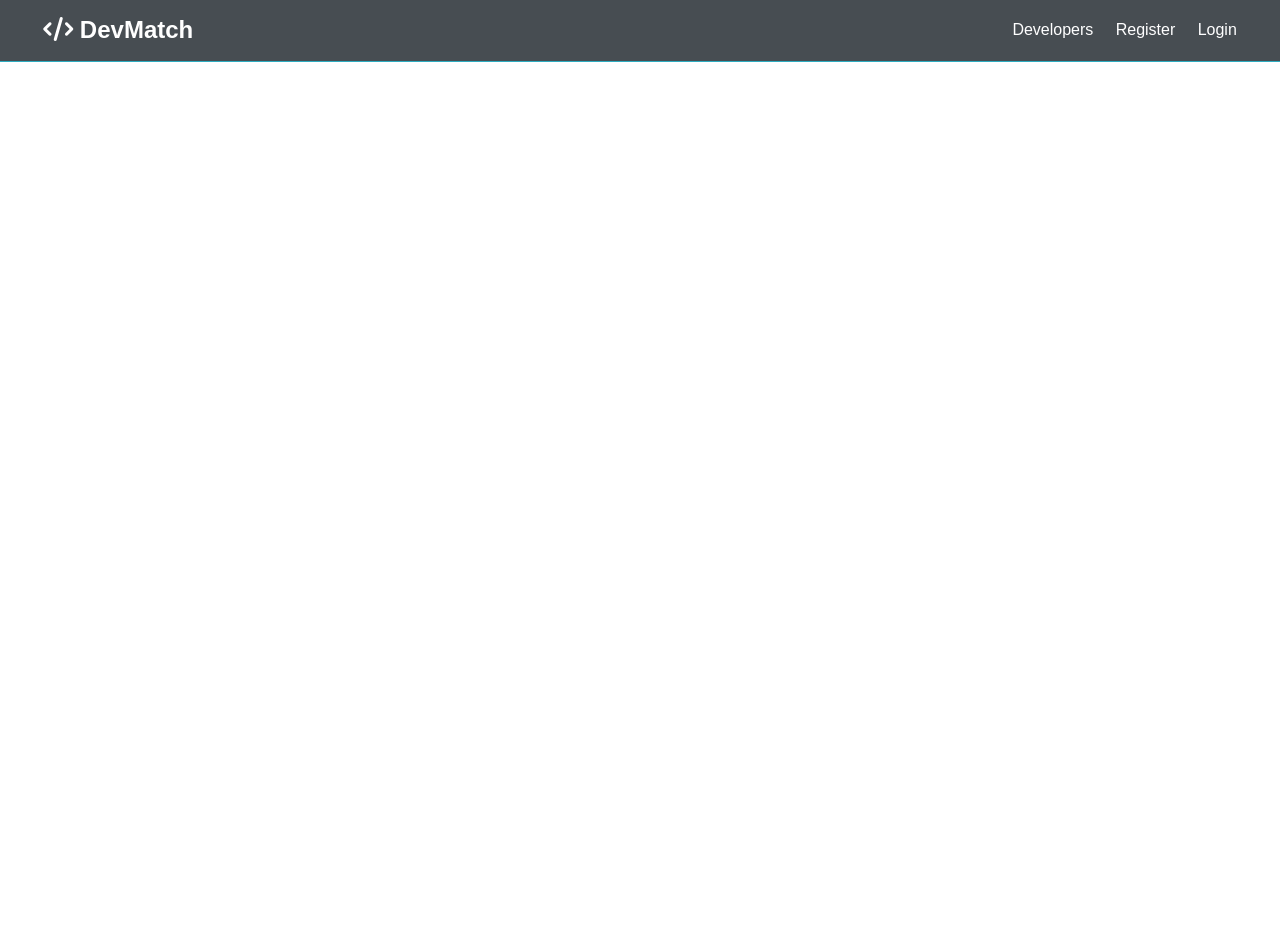
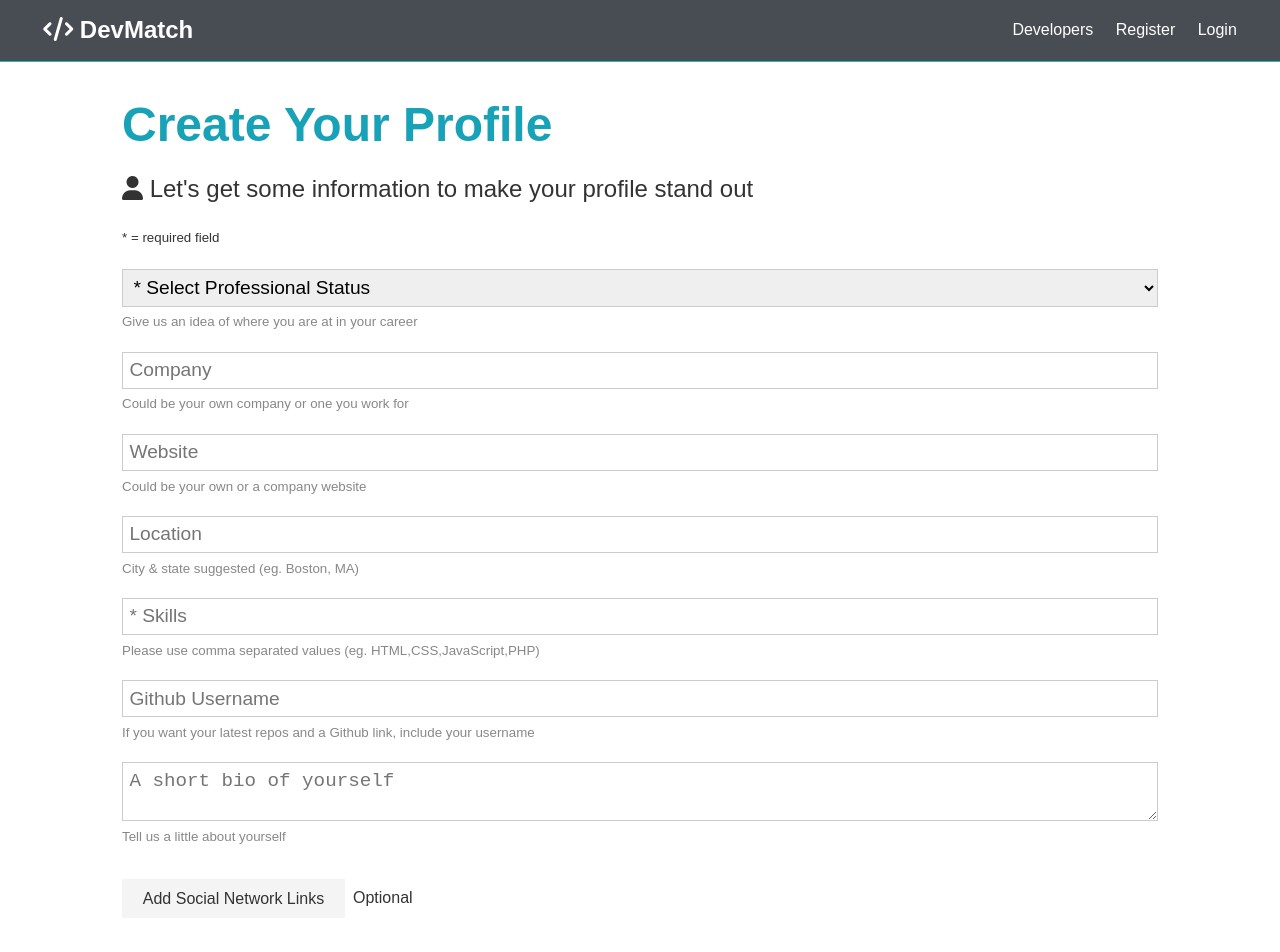
Before and after one commit to Mekarosi/dematch_frontend, a React (Create React App) app: page /edit-profile in a window 1280 px wide. Shown: the top 952 px of the page. Before the commit the page ends 800 px from the top, so only its background shows below. Built offline with nearby package versions, Linux system fonts and the light colour scheme; no server answers.

Commit message:
Created edit profile component

```diff
--- a/src/App.js
+++ b/src/App.js
@@ -7,6 +7,7 @@
 import Alert from './components/layout/Alert'
 import Dashboard from './components/dashboard/Dashboard'
 import CreateProfile from './components/profile-forms/CreateProfile'
+import EditProfile from './components/profile-forms/EditProfile'
 import PrivateRoute from './components/routing/PrivateRoute'
 
 //Redux
@@ -40,11 +41,19 @@
           <Route exact path="/" element={<Landing/>} />
             <Route exact path="register" element={<Register />} />
             <Route exact path="login" element={<Login/>} />
+
             <Route exact path="dashboard" element={<PrivateRoute/>} >
               <Route exact path='/dashboard' element={<Dashboard/>}/>
-            </Route><Route exact path="create-profile" element={<PrivateRoute/>} >
+            </Route>
+
+            <Route exact path="create-profile" element={<PrivateRoute/>} >
               <Route exact path='/create-profile' element={<CreateProfile/>}/>
             </Route>
+
+            <Route exact path="edit-profile" element={<PrivateRoute/>} >
+              <Route exact path='/edit-profile' element={<EditProfile/>}/>
+            </Route>
+
           </Routes>
         </section>
       </Fragment>
--- a/src/components/dashboard/Dashboard.js
+++ b/src/components/dashboard/Dashboard.js
@@ -3,6 +3,7 @@
 import PropTypes from 'prop-types'
 import { connect } from 'react-redux'
 import Spinner from '../layout/Spinner'
+import DashboardActions from './DashboardActions'
 import { getCurrentProfile } from '../../actions/profile'
 
 const Dashboard = ({ getCurrentProfile, auth: { user }, profile: { profile, loading } }) => {
@@ -19,7 +20,9 @@
             Welcome { user && user.name }
         </p>
         {profile !== null ?
-        (<Fragment>has</Fragment> ):
+        (<Fragment>
+            <DashboardActions />
+        </Fragment> ):
         (<Fragment>
             <p>You have not yet setup a profile, please add some info</p>
             <Link to='/create-profile' className='btn btn-primary my-1'>
--- /dev/null
+++ b/src/components/dashboard/DashboardActions.js
@@ -0,0 +1,20 @@
+import React from 'react'
+import { Link } from 'react-router-dom'
+
+const DashboardActions = () => {
+    return (
+        <div class="dash-buttons">
+            <Link to="/edit-profile" class="btn">
+            <i class="fas fa-user-circle text-primary"></i> Edit Profile
+            </Link>
+            <Link to="/add-experience" class="btn">
+            <i class="fab fa-black-tie text-primary"></i> Add Experience
+            </Link>
+            <Link to="/add-education" class="btn">
+            <i class="fas fa-graduation-cap text-primary"></i> Add Education
+            </Link>
+        </div>
+    )
+}
+
+export default DashboardActions
--- /dev/null
+++ b/src/components/profile-forms/EditProfile.js
@@ -0,0 +1,282 @@
+import React, { Fragment, useState, useEffect } from 'react'
+import { Link, useNavigate } from 'react-router-dom'
+import PropTypes from 'prop-types'
+import { connect } from 'react-redux'
+import {  createProfile, getCurrentProfile } from '../../actions/profile'
+
+
+
+const EditProfile = ({ profile: { profile, loading }, createProfile, getCurrentProfile }) => {
+    const history  = useNavigate();
+    const [formData, setFormData] = useState({
+        company: '',
+        website: '',
+        location: '',
+        status: '',
+        skills: '',
+        githubusername: '',
+        bio: '',
+        twitter: '',
+        facebook: '',
+        linkedin: '',
+        youtube: '',
+        instagram: ''
+    })
+
+    const [displaySocialInputs, toggleSocialInputs] = useState(false)
+
+    useEffect(() => {
+        getCurrentProfile()
+
+        setFormData({
+            company: loading || !profile.company ? '' : profile.company,
+
+            website: loading || !profile.website ? '' : profile.website,
+
+            location: loading || !profile.location ? '' : profile.location,
+
+            status: loading || !profile.status ? '' : profile.status,
+
+            skills: loading || !profile.skills ? '' : profile.skills.join(','),
+
+            githubusername: loading || !profile.githubusername ? '' : profile.githubusername,
+
+            bio: loading || !profile.bio ? '' : profile.bio,
+
+            twitter: loading || !profile.social ? '' : profile.social.twitter,
+
+            facebook: loading || !profile.social ? '' : profile.social.facebook,
+
+            linkedin: loading || !profile.social ? '' : profile.social.linkedin,
+
+            youtube: loading || !profile.social ? '' : profile.social.youtube,
+
+            instagram: loading || !profile.social ? '' : profile.social.instagram,
+        })
+    }, [loading])
+
+    const {
+        company,
+        website,
+        location,
+        status,
+        skills,
+        githubusername,
+        bio,
+        twitter,
+        facebook,
+        linkedin,
+        youtube,
+        instagram
+    } = formData
+
+
+    const onChange = e => setFormData({ ...formData, [e.target.name]: e.target.value })
+
+    const onSubmit = e => {
+       e.preventDefault()
+       createProfile(formData, history, true)
+    }
+
+    return (
+        <Fragment>
+        <h1 className="large text-primary">
+        Create Your Profile
+        </h1>
+
+        <p className="lead">
+        <i className="fas fa-user"></i> Let's get some information to make your
+        profile stand out
+      </p>
+
+        <small>* = required field</small>
+        <form className="form" onSubmit={e => onSubmit(e)}>
+          <div className="form-group">
+            <select name="status" value={status} onChange={e => onChange(e)} >
+              <option>* Select Professional Status</option>
+              <option value="Developer">Developer</option>
+              <option value="Junior Developer">Junior Developer</option>
+              <option value="Senior Developer">Senior Developer</option>
+              <option value="Manager">Manager</option>
+              <option value="Student or Learning">Student or Learning</option>
+              <option value="Instructor">Instructor or Teacher</option>
+              <option value="Intern">Intern</option>
+              <option value="Other">Other</option>
+            </select>
+            <small className="form-text">
+              Give us an idea of where you are at in your career
+            </small>
+          </div>
+          <div className="form-group">
+            <input
+              type="text"
+              placeholder="Company"
+              name="company"
+              value={company}
+              onChange={e => onChange(e)}
+
+            />
+            <small className="form-text">
+              Could be your own company or one you work for
+            </small>
+          </div>
+          <div className="form-group">
+            <input
+              type="text"
+              placeholder="Website"
+              name="website"
+              value={website}
+              onChange={e => onChange(e)}
+
+            />
+            <small className="form-text">
+              Could be your own or a company website
+            </small>
+          </div>
+          <div className="form-group">
+            <input
+              type="text"
+              placeholder="Location"
+              name="location"
+              value={location}
+              onChange={e => onChange(e)}
+
+            />
+            <small className="form-text">
+              City & state suggested (eg. Boston, MA)
+            </small>
+          </div>
+          <div className="form-group">
+            <input
+              type="text"
+              placeholder="* Skills"
+              name="skills"
+              value={skills}
+              onChange={e => onChange(e)}
+
+            />
+            <small className="form-text">
+              Please use comma separated values (eg. HTML,CSS,JavaScript,PHP)
+            </small>
+          </div>
+          <div className="form-group">
+            <input
+              type="text"
+              placeholder="Github Username"
+              name="githubusername"
+              value={githubusername}
+              onChange={e => onChange(e)}
+
+            />
+            <small className="form-text">
+              If you want your latest repos and a Github link, include your
+              username
+            </small>
+          </div>
+          <div className="form-group">
+            <textarea
+              placeholder="A short bio of yourself"
+              name="bio"
+              value={bio}
+              onChange={e => onChange(e)}
+
+            />
+            <small className="form-text">Tell us a little about yourself</small>
+          </div>
+
+          <div className="my-2">
+            <button
+              onClick={() => toggleSocialInputs(!displaySocialInputs)}
+              type="button"
+              className="btn btn-light"
+            >
+              Add Social Network Links
+            </button>
+            <span>Optional</span>
+          </div>
+
+         {displaySocialInputs &&
+            <Fragment>
+              <div className="form-group social-input">
+                <i className="fab fa-twitter fa-2x" />
+                <input
+                  type="text"
+                  placeholder="Twitter URL"
+                  name="twitter"
+                  value={twitter}
+                  onChange={e => onChange(e)}
+
+                />
+              </div>
+
+              <div className="form-group social-input">
+                <i className="fab fa-facebook fa-2x" />
+                <input
+                  type="text"
+                  placeholder="Facebook URL"
+                  name="facebook"
+                  value={facebook}
+                  onChange={e => onChange(e)}
+
+                />
+              </div>
+
+              <div className="form-group social-input">
+                <i className="fab fa-youtube fa-2x" />
+                <input
+                  type="text"
+                  placeholder="YouTube URL"
+                  name="youtube"
+                  value={youtube}
+                  onChange={e => onChange(e)}
+
+                />
+              </div>
+
+              <div className="form-group social-input">
+                <i className="fab fa-linkedin fa-2x" />
+                <input
+                  type="text"
+                  placeholder="Linkedin URL"
+                  name="linkedin"
+                  value={linkedin}
+                  onChange={e => onChange(e)}
+
+
+                />
+              </div>
+
+              <div className="form-group social-input">
+                <i className="fab fa-instagram fa-2x" />
+                <input
+                  type="text"
+                  placeholder="Instagram URL"
+                  name="instagram"
+                  value={instagram}
+                  onChange={e => onChange(e)}
+                />
+              </div>
+            </Fragment>
+}
+
+          <input type="submit" className="btn btn-primary my-1" />
+          <Link className="btn btn-light my-1" to="/dashboard">
+            Go Back
+          </Link>
+        </form>
+      </Fragment>
+    );
+}
+
+ EditProfile.propTypes = {
+    createProfile: PropTypes.func.isRequired,
+    getCurrentProfile: PropTypes.func.isRequired,
+    profile: PropTypes.object.isRequired
+}
+
+const mapStateToProps = state => ({
+    profile: state.profile
+})
+
+
+ export default connect(mapStateToProps, { createProfile, getCurrentProfile })(EditProfile)
```
